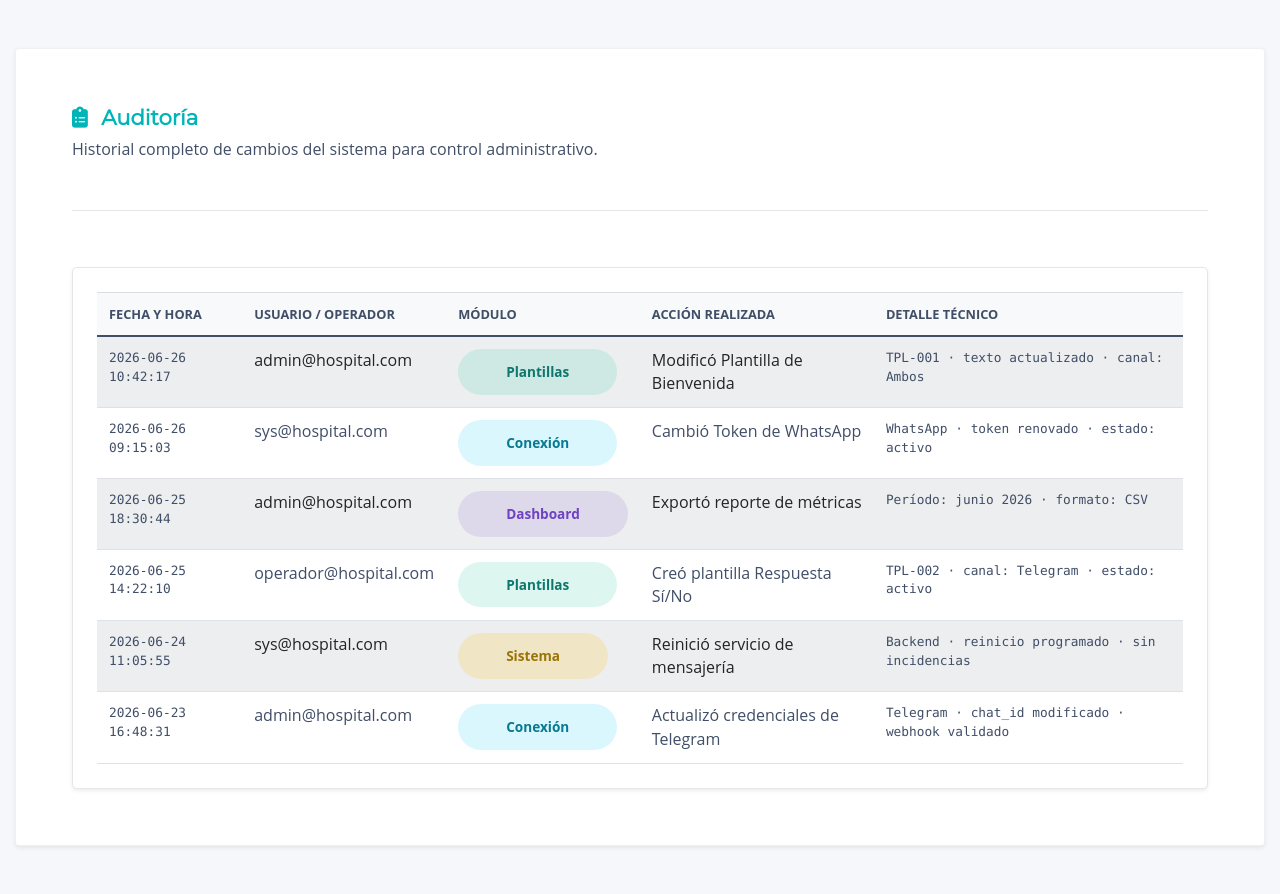
After one commit to Nicole-TC/Proyecto_Hospital-Portfolio, a PHP site: template admin/vistas/chatbot/auditoria.php in a window 1280 px wide. The commit adds this page. Run offline with PHP 8.4, Linux system fonts and the light colour scheme; the template is opened without the code that fills it, so the values that code supplies are empty; some libraries are stand-ins or nearby versions.

Commit message:
Se realiza la tarea de crear el front para la vista de Auditorias

```diff
--- a/admin/template/chatbot/rutas_bot.php
+++ b/admin/template/chatbot/rutas_bot.php
@@ -20,6 +20,11 @@ switch (@$_GET["accion"]) {
         $require = "vistas/chatbot/historial.php";
         break;
 
+    case 'auditoria':
+        $menu = 'Auditoría del Bot';
+        $require = "vistas/chatbot/auditoria.php";
+        break;
+
     default:
         // Si no hay acción, o la acción no existe, mostramos el menú principal del bot
         $menu = 'Menú del Bot';
--- /dev/null
+++ b/admin/vistas/chatbot/auditoria.php
@@ -0,0 +1,107 @@
+<?php
+// Vista: Auditoría del bot (OmniBot Hospital)
+// Frontend: historial de cambios del sistema (datos de ejemplo).
+
+$registros = [
+    [
+        'fecha'   => '2026-06-26 10:42:17',
+        'usuario' => 'admin@hospital.com',
+        'modulo'  => 'Plantillas',
+        'accion'  => 'Modificó Plantilla de Bienvenida',
+        'detalle' => 'TPL-001 · texto actualizado · canal: Ambos',
+    ],
+    [
+        'fecha'   => '2026-06-26 09:15:03',
+        'usuario' => 'sys@hospital.com',
+        'modulo'  => 'Conexión',
+        'accion'  => 'Cambió Token de WhatsApp',
+        'detalle' => 'WhatsApp · token renovado · estado: activo',
+    ],
+    [
+        'fecha'   => '2026-06-25 18:30:44',
+        'usuario' => 'admin@hospital.com',
+        'modulo'  => 'Dashboard',
+        'accion'  => 'Exportó reporte de métricas',
+        'detalle' => 'Período: junio 2026 · formato: CSV',
+    ],
+    [
+        'fecha'   => '2026-06-25 14:22:10',
+        'usuario' => 'operador@hospital.com',
+        'modulo'  => 'Plantillas',
+        'accion'  => 'Creó plantilla Respuesta Sí/No',
+        'detalle' => 'TPL-002 · canal: Telegram · estado: activo',
+    ],
+    [
+        'fecha'   => '2026-06-24 11:05:55',
+        'usuario' => 'sys@hospital.com',
+        'modulo'  => 'Sistema',
+        'accion'  => 'Reinició servicio de mensajería',
+        'detalle' => 'Backend · reinicio programado · sin incidencias',
+    ],
+    [
+        'fecha'   => '2026-06-23 16:48:31',
+        'usuario' => 'admin@hospital.com',
+        'modulo'  => 'Conexión',
+        'accion'  => 'Actualizó credenciales de Telegram',
+        'detalle' => 'Telegram · chat_id modificado · webhook validado',
+    ],
+];
+
+$badgeModulo = [
+    'Plantillas' => 'background-color: rgba(32, 201, 151, 0.15); color: #0f766e;',
+    'Conexión'   => 'background-color: rgba(13, 202, 240, 0.15); color: #087990;',
+    'Dashboard'  => 'background-color: rgba(111, 66, 193, 0.12); color: #6f42c1;',
+    'Sistema'    => 'background-color: rgba(255, 193, 7, 0.18); color: #997404;',
+];
+?>
+<div class="container-fluid py-3">
+    <div class="row g-4">
+        <!-- Contenedor Base Principal -->
+        <main class="col-12">
+            <div class="card p-4 shadow-sm h-100" style="min-height: 400px;">
+                <div id="vista-auditoria-contenido">
+                    <!-- Cabecera de la Vista -->
+                    <div class="mb-4 pb-3 border-bottom">
+                        <h4 class="fw-bold text-primary"><i class="fa-solid fa-clipboard-list me-2"></i> Auditoría</h4>
+                        <p class="text-muted mb-0">Historial completo de cambios del sistema para control administrativo.</p>
+                    </div>
+
+                    <!-- Tabla de auditoría -->
+                    <div class="card shadow-sm border rounded-3 bg-white">
+                        <div class="card-body">
+                            <div class="table-responsive">
+                                <table class="table table-striped align-middle mb-0">
+                                    <thead class="table-light">
+                                        <tr class="text-muted small text-uppercase">
+                                            <th scope="col">Fecha y Hora</th>
+                                            <th scope="col">Usuario / Operador</th>
+                                            <th scope="col">Módulo</th>
+                                            <th scope="col">Acción Realizada</th>
+                                            <th scope="col">Detalle Técnico</th>
+                                        </tr>
+                                    </thead>
+                                    <tbody>
+                                        <?php foreach ($registros as $r): ?>
+                                        <?php $badgeStyle = $badgeModulo[$r['modulo']] ?? 'background-color: #f8f9fa; color: #6c757d;'; ?>
+                                        <tr>
+                                            <td class="font-monospace text-muted small"><?php echo htmlspecialchars($r['fecha']); ?></td>
+                                            <td><?php echo htmlspecialchars($r['usuario']); ?></td>
+                                            <td>
+                                                <span class="badge rounded-pill px-3 py-1 border-0 fw-semibold" style="<?php echo $badgeStyle; ?>">
+                                                    <?php echo htmlspecialchars($r['modulo']); ?>
+                                                </span>
+                                            </td>
+                                            <td class="fw-semibold"><?php echo htmlspecialchars($r['accion']); ?></td>
+                                            <td class="font-monospace text-muted small"><?php echo htmlspecialchars($r['detalle']); ?></td>
+                                        </tr>
+                                        <?php endforeach; ?>
+                                    </tbody>
+                                </table>
+                            </div>
+                        </div>
+                    </div>
+                </div>
+            </div>
+        </main>
+    </div>
+</div>
--- a/admin/vistas/chatbot/menu_bot.php
+++ b/admin/vistas/chatbot/menu_bot.php
@@ -17,6 +17,9 @@
 
             <!-- Historial -->
             <?php HTML::tarjeta("menu_bot", "Historial", "Auditoría del bot", "fa-solid fa-clock-rotate-left", "info", "index.php?modulo=menu_bot&accion=historial"); ?>
+
+            <!-- Auditoría -->
+            <?php HTML::tarjeta("menu_bot", "Auditoría", "Cambios del sistema", "fa-solid fa-clipboard-list", "dark", "index.php?modulo=menu_bot&accion=auditoria"); ?>
         </div>
     </section>
 </div>
```
